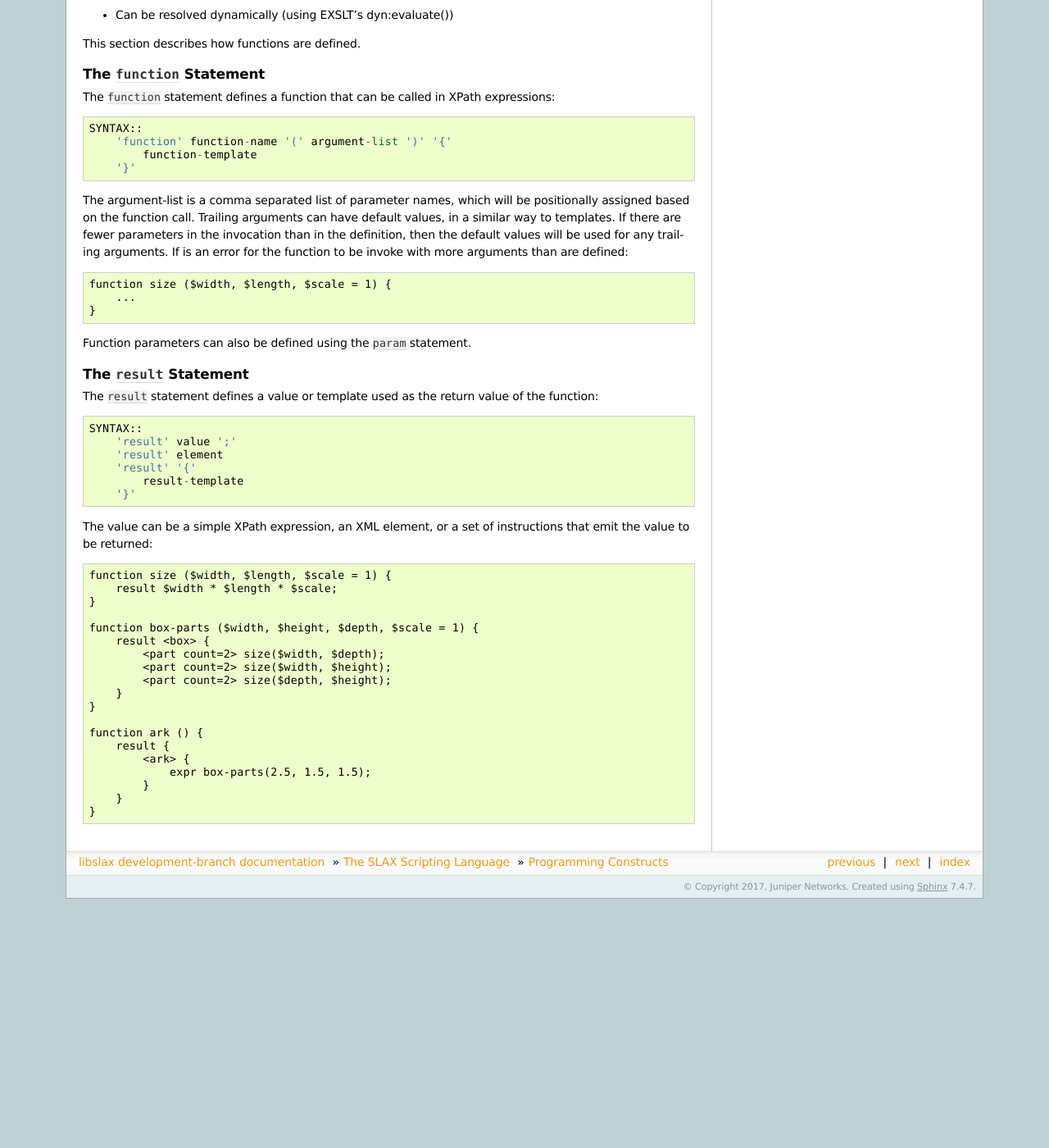
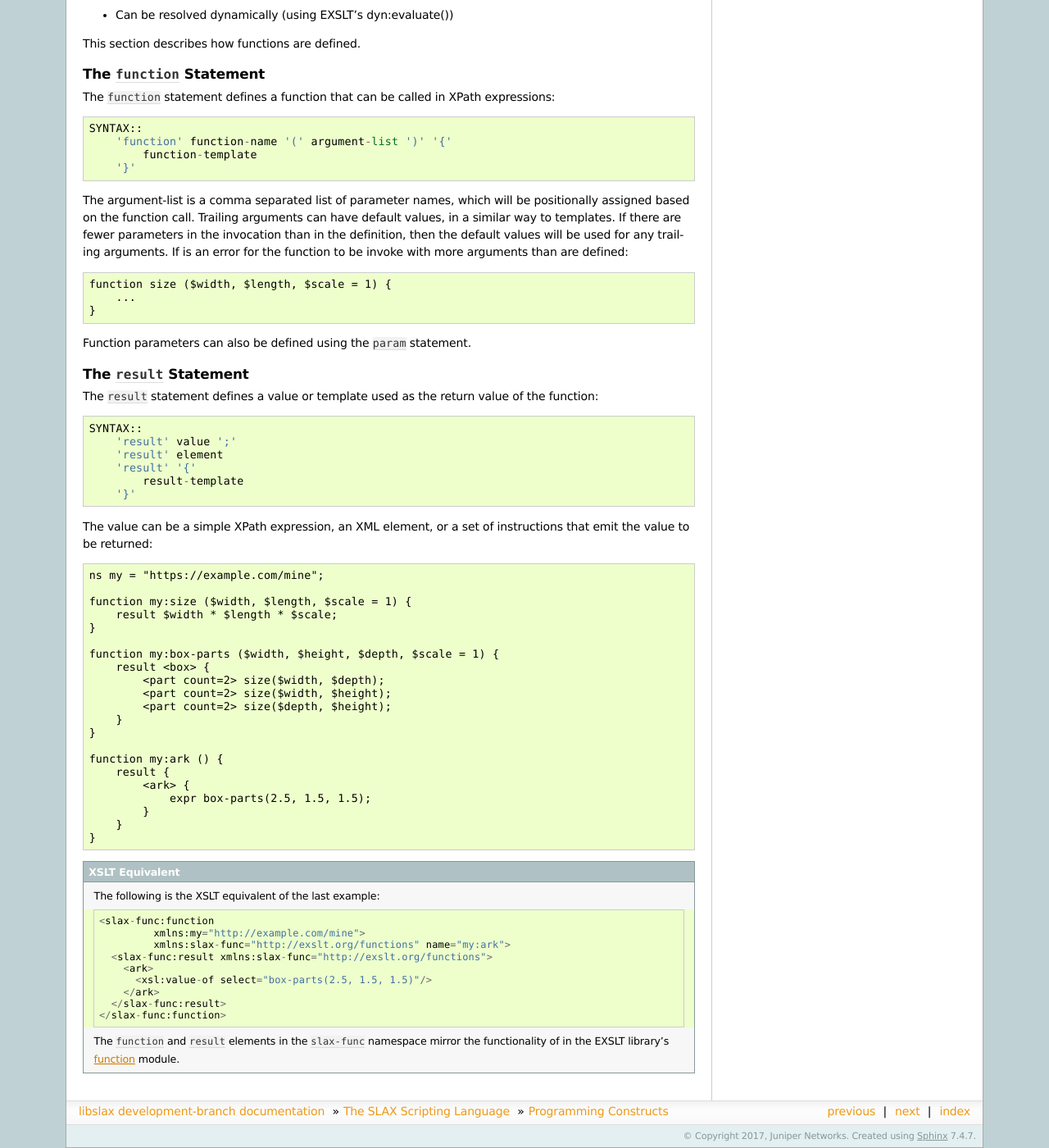
Before and after one commit to Juniper/libslax, a Sphinx documentation site: the page built from doc/constructs.rst, in a window 1280 px wide and 1400 px high, scrolled down 8411 px. Shown: the whole window at 82% size. Built offline with Sphinx 7.4.7, drawn with Linux system fonts in a browser that asks for light colours; before the commit the page ends 9507 px from its top, so only the background shows below that.

Commit message:
add more xslt equivalents

```diff
--- a/doc/constructs.rst
+++ b/doc/constructs.rst
@@ -623,12 +622,13 @@ value of the function::
 The value can be a simple XPath expression, an XML element, or a set
 of instructions that emit the value to be returned::
 
+    ns my = "https://example.com/mine";
 
-    function size ($width, $length, $scale = 1) {
+    function my:size ($width, $length, $scale = 1) {
         result $width * $length * $scale;
     }
 
-    function box-parts ($width, $height, $depth, $scale = 1) {
+    function my:box-parts ($width, $height, $depth, $scale = 1) {
         result <box> {
             <part count=2> size($width, $depth);
             <part count=2> size($width, $height);
@@ -636,10 +636,30 @@ of instructions that emit the value to be returned::
         }
     }
 
-    function ark () {
+    function my:ark () {
         result {
             <ark> {
                 expr box-parts(2.5, 1.5, 1.5);
             }
         }
     }
+
+.. _function: https://exslt.github.io/func/index.html
+
+.. admonition:: XSLT Equivalent
+
+    The following is the XSLT equivalent of the last example::
+
+        <slax-func:function
+                 xmlns:my="http://example.com/mine">
+                 xmlns:slax-func="http://exslt.org/functions" name="my:ark">
+          <slax-func:result xmlns:slax-func="http://exslt.org/functions">
+            <ark>
+              <xsl:value-of select="box-parts(2.5, 1.5, 1.5)"/>
+            </ark>
+          </slax-func:result>
+        </slax-func:function>
+
+    The `function` and `result` elements in the `slax-func` namespace
+    mirror the functionality of in the EXSLT
+    library's function_ module.
```
Also changed, not shown: other parts of doc/constructs.rst (+0 -1 lines).
